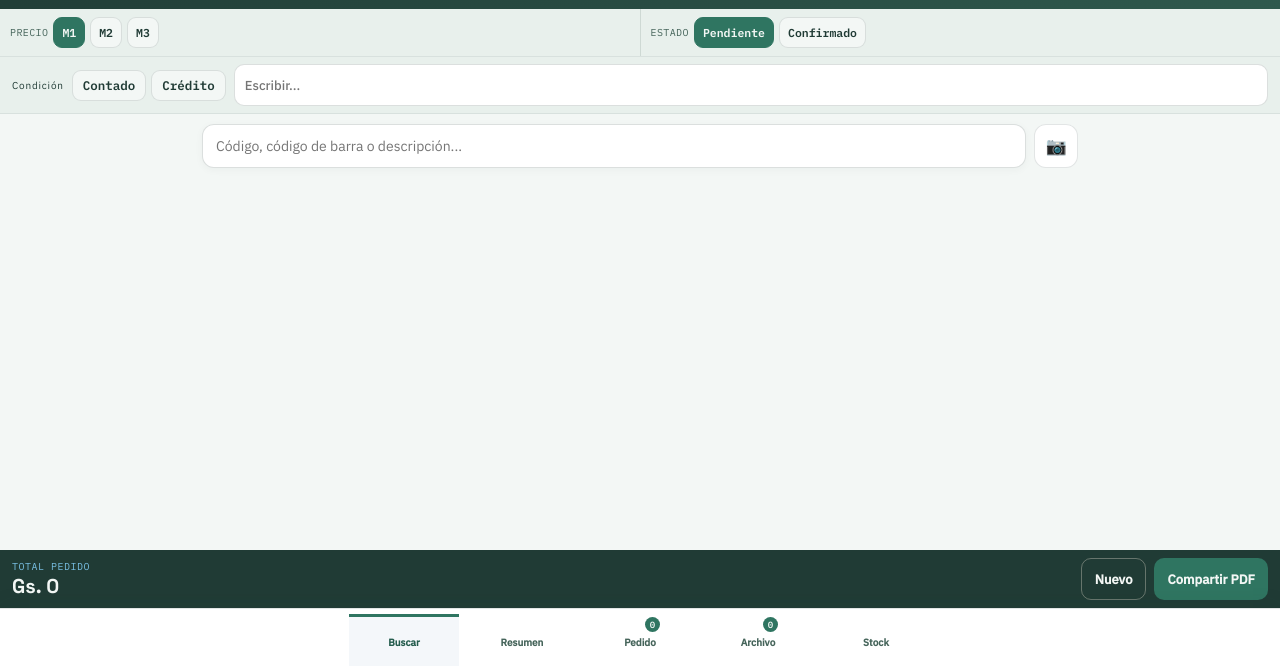
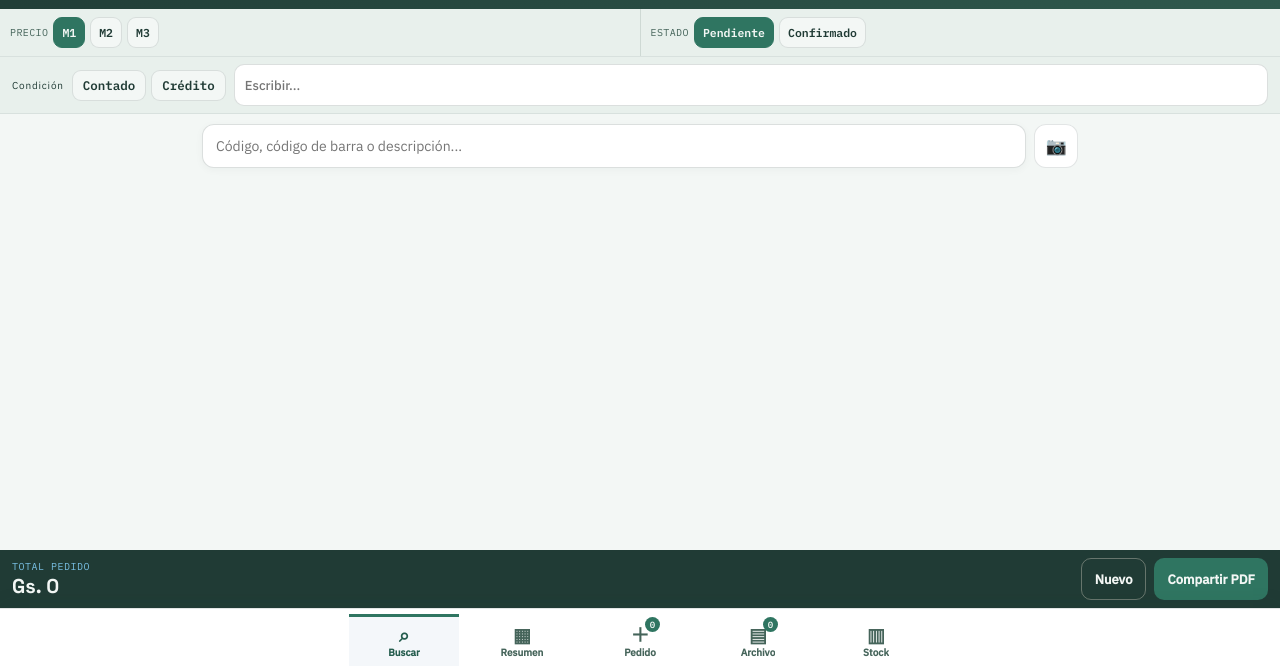
Before and after one commit to Baezdeayolas/koeju-preview-publico, a plain HTML site: page index.html in a window 1280 px wide. Shown: the part 129-800 px from the top of the page. Drawn offline with Linux system fonts and the light colour scheme.

Commit message:
Actualizar navegación inferior de la demo

```diff
--- a/index.html
+++ b/index.html
@@ -66,14 +66,7 @@
   <input id="condicion-input" type="text" class="condicion-input" placeholder="Escribir...">
 </div>
 
-<nav class="tabs">
-  <button class="tab-btn active" data-panel="panel-search">Buscar</button>
-  <button class="tab-btn" data-panel="panel-dashboard">Resumen</button>
-  <button class="tab-btn" data-panel="panel-order">Pedido <span class="count" id="tab-order-count">0</span></button>
-  <button class="tab-btn" data-panel="panel-archive">Archivo <span class="count" id="tab-archive-count">0</span></button>
-  <button class="tab-btn" data-panel="panel-stock">Stock</button>
-  <button class="tab-btn" data-panel="panel-admin" id="admin-menu-tab" style="display:none;">Administración</button>
-</nav>
+
 
 <main>
   <section id="panel-dashboard" class="panel">
@@ -196,6 +189,15 @@
   </section>
 </main>
 
+<nav class="tabs" aria-label="Navegación principal">
+  <button class="tab-btn active" data-panel="panel-search" aria-label="Buscar"><span class="tab-icon">⌕</span><span class="tab-label">Buscar</span></button>
+  <button class="tab-btn" data-panel="panel-dashboard" aria-label="Resumen"><span class="tab-icon">▦</span><span class="tab-label">Resumen</span></button>
+  <button class="tab-btn" data-panel="panel-order" aria-label="Pedido"><span class="tab-icon">＋</span><span class="tab-label">Pedido</span><span class="count" id="tab-order-count">0</span></button>
+  <button class="tab-btn" data-panel="panel-archive" aria-label="Archivo"><span class="tab-icon">▤</span><span class="tab-label">Archivo</span><span class="count" id="tab-archive-count">0</span></button>
+  <button class="tab-btn" data-panel="panel-stock" aria-label="Stock"><span class="tab-icon">▥</span><span class="tab-label">Stock</span></button>
+  <button class="tab-btn" data-panel="panel-admin" id="admin-menu-tab" aria-label="Administración" style="display:none;"><span class="tab-icon">⚙</span><span class="tab-label">Admin</span></button>
+</nav>
+
 <footer class="footer">
   <div class="total-block">
     <div class="total-label">Total pedido</div>
```
